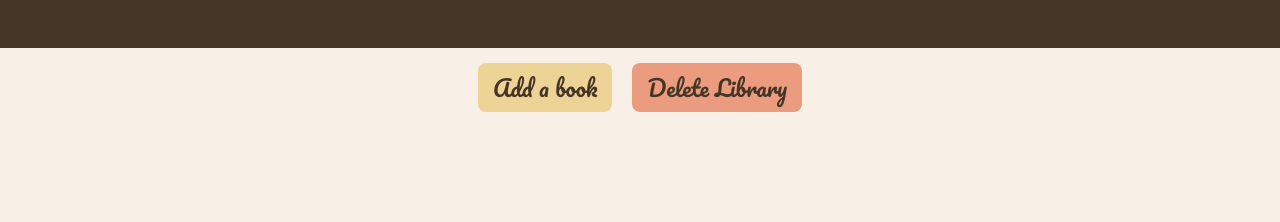
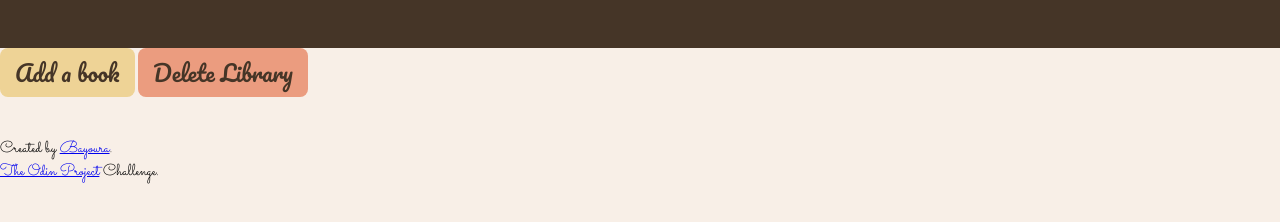
Before and after one commit to Bayoura/library, a plain HTML site: page index.html in a window 1280 px wide. Shown: the part 146-368 px from the top of the page. Drawn offline with Linux system fonts and the light colour scheme.

Commit message:
add footer

```diff
--- a/index.html
+++ b/index.html
@@ -12,7 +12,7 @@
             <h1>Welcome to your personal Library!</h1>
         </header>
         <main>
-            <div class="header-buttons">
+            <div class="top-buttons">
                 <button type="button" class="open-modal">Add a book</button>
                 <button type="button" class="delete-library">Delete Library</button>
             </div>
@@ -58,7 +58,10 @@
             <div class="alert-overlay"></div>
             <div class="container"></div>
         </main>
-        <footer></footer>
+        <footer>
+            <p class="attribution">Created by <a href="https://github.com/Bayoura" target="_blank">Bayoura</a>.</p>
+            <p class="attribution"><a href="https://www.theodinproject.com" target="_blank">The Odin Project</a> Challenge.</p>
+        </footer>
         <script src="app.js"></script>
     </body>
 </html>
```
